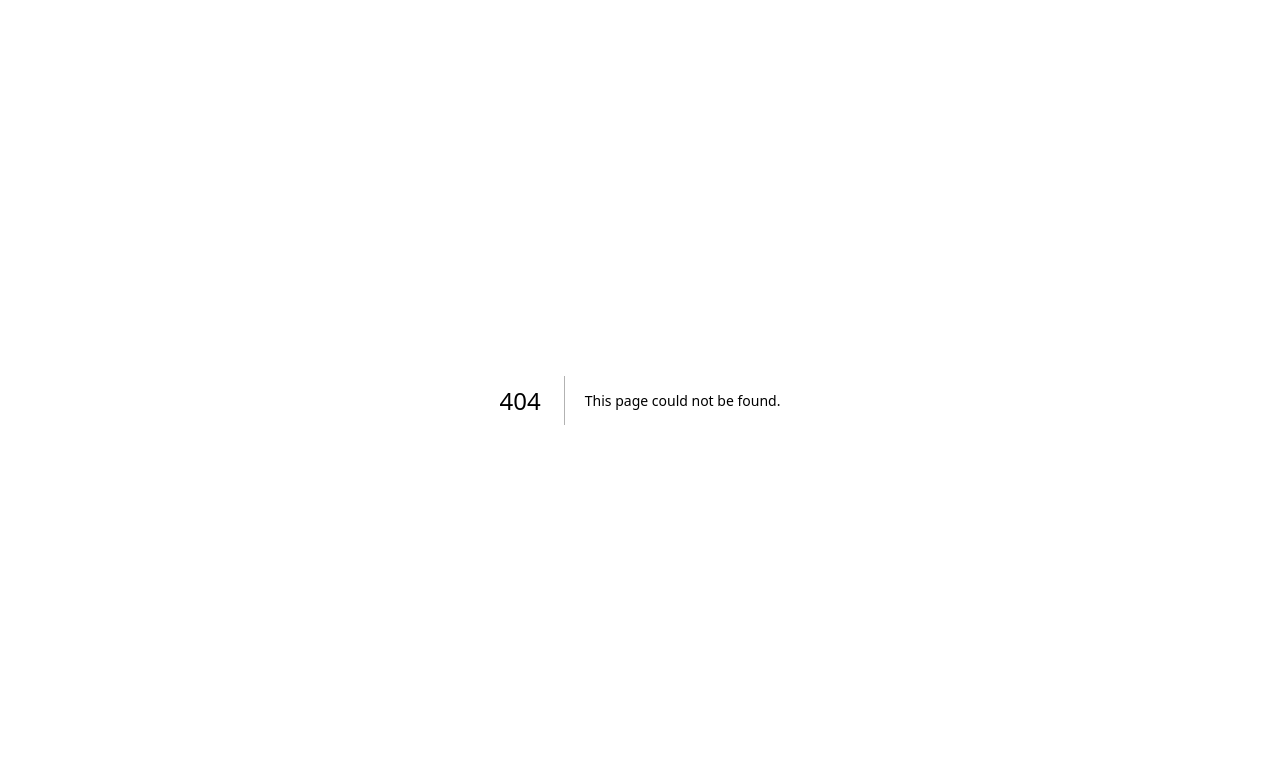
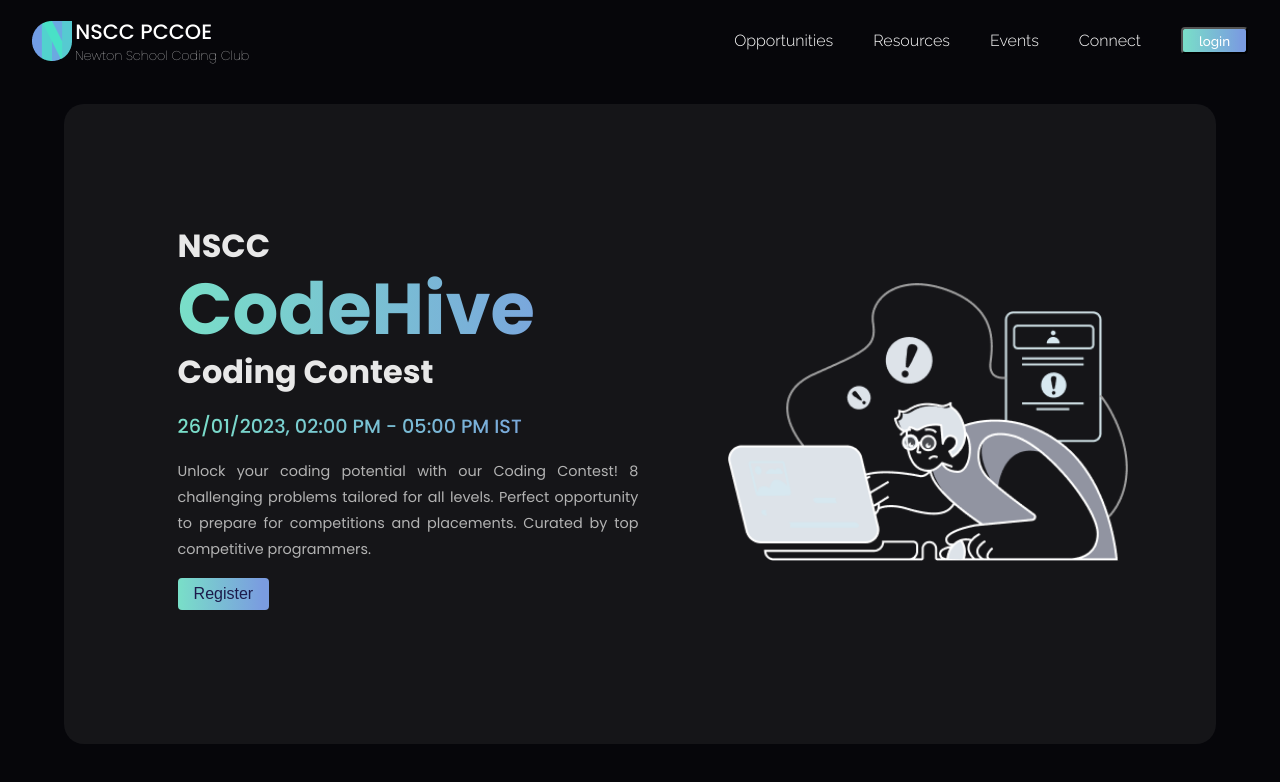
Before and after one commit to nsccpccoe/nscc-frontend, a Next.js app: page /event in a window 1280 px wide. Before the commit this address had no page. Shown: the top 782 px of the page. Built offline with nearby package versions, Linux system fonts and the light colour scheme.

Commit message:
NSCC Event page, event box, navbar

```diff
--- /dev/null
+++ b/Components/EventPage/EventBox.module.css
@@ -0,0 +1,26 @@
+.container {
+    margin-top: 3rem;
+  background: rgba(255, 255, 255, 0.06);
+  border-radius: 20px;
+  width: 90%;
+  height: 80%;
+  display: flex;
+
+}
+
+.content {
+    width: 50%;
+    display: flex;
+    justify-content: center;
+    align-items: center;
+}
+
+.img {
+    width: 25rem;
+    height: auto;
+}
+
+.img img {
+    width: 100%;
+    height: 100%;
+}
--- /dev/null
+++ b/Components/EventPage/EventBox.tsx
@@ -0,0 +1,21 @@
+import classes from "./EventBox.module.css";
+import eventImage from "../../public/event.png";
+import Image from "next/image";
+import LandingContent from "./LandingContent";
+
+function EventBox() {
+  return (
+    <div className={classes.container}>
+      <div className={classes.content}>
+        <LandingContent />
+      </div>
+      <div className={classes.content}>
+        <div className={classes.img}>
+          <Image src={eventImage} alt="Event image" />
+        </div>
+      </div>
+    </div>
+  );
+}
+
+export default EventBox;
--- /dev/null
+++ b/Components/EventPage/Landing.module.css
@@ -0,0 +1,8 @@
+.container {
+  position: relative;
+  height: 100vh;
+  width: 100%;
+  display: flex;
+  justify-content: center;
+  align-items: center;
+}
--- /dev/null
+++ b/Components/EventPage/Landing.tsx
@@ -0,0 +1,14 @@
+import Navbar from "../HomePage/Navbar";
+import EventBox from "./EventBox";
+import classes from "./Landing.module.css";
+
+function Landing() {
+  return (
+    <div className={classes.container}>
+      <Navbar />
+      <EventBox />
+    </div>
+  );
+}
+
+export default Landing;
--- /dev/null
+++ b/Components/EventPage/LandingContent.module.css
@@ -0,0 +1,66 @@
+.container {
+  margin-left: 7rem;
+  font-family: "Poppins";
+  width: 80%;
+}
+
+.clubHeading h3 {
+  color: rgba(255, 255, 255, 0.9);
+  font-size: 2rem;
+  line-height: 1rem;
+}
+
+.title h1 {
+  font-size: 4.5rem;
+  line-height: 110px;
+  background: linear-gradient(270deg, #7a9ce0 7.22%, #79dfc8 100%);
+  -webkit-background-clip: text;
+  -webkit-text-fill-color: transparent;
+  background-clip: text;
+  -webkit-text-fill-color: transparent;
+  /* text-fill-color: transparent; */
+}
+
+.college h3 {
+  display: initial;
+  font-weight: 300;
+  font-size: 1rem;
+  line-height: 1rem;
+  color: #d9d9d9;
+  border-bottom: 2px solid #d9d9d9;
+}
+
+.clubInfo h2 {
+  padding-top: 2rem;
+  font-weight: 500;
+  font-size: 1.2rem;
+  line-height: 30px;
+  background: linear-gradient(270deg, #7a9ce0 7.22%, #79dfc8 100%);
+  -webkit-background-clip: text;
+  -webkit-text-fill-color: transparent;
+  background-clip: text;
+}
+
+.clubInfo p {
+  padding-top: 1rem;
+  font-weight: 400;
+  font-size: 0.9rem;
+  line-height: 26px;
+  text-align: justify;
+
+  color: #b3b3b3;
+}
+
+.container button {
+  background: linear-gradient(270deg, #7a9ce0 7.22%, #79dfc8 100%);
+  border-radius: 4px;
+
+  font-weight: 500;
+  font-size: 1rem;
+  line-height: 1rem;
+  padding: 0.5rem 1rem;
+  border: none;
+  margin-top: 1rem;
+  cursor: pointer;
+  color: #1c1b4b;
+}
--- /dev/null
+++ b/Components/EventPage/LandingContent.tsx
@@ -0,0 +1,28 @@
+import classes from "./LandingContent.module.css";
+
+function LandingContent() {
+  return (
+    <div className={classes.container}>
+      <div className={classes.clubHeading}>
+        <h3>NSCC</h3>
+      </div>
+      <div className={classes.title}>
+        <h1>CodeHive</h1>
+      </div>
+      <div className={classes.clubHeading}>
+        <h3>Coding Contest</h3>
+      </div>
+      <div className={classes.clubInfo}>
+        <h2>26/01/2023, 02:00 PM - 05:00 PM IST</h2>
+        <p>
+          Unlock your coding potential with our Coding Contest! 8 challenging
+          problems tailored for all levels. Perfect opportunity to prepare for
+          competitions and placements. Curated by top competitive programmers.
+        </p>
+      </div>
+      <button>Register</button>
+    </div>
+  );
+}
+
+export default LandingContent;
--- a/Components/HomePage/Navbar.tsx
+++ b/Components/HomePage/Navbar.tsx
@@ -24,7 +24,7 @@ function Navbar() {
             <Link href="/">Resources</Link>
           </li>
           <li>
-            <Link href="/">Events</Link>
+            <Link href="/event">Events</Link>
           </li>
           <li>
             <Link href="/">Connect</Link>
--- /dev/null
+++ b/pages/event.tsx
@@ -0,0 +1,19 @@
+import Head from "next/head";
+import Script from "next/script";
+import Landing from "../Components/EventPage/Landing";
+
+function Event() {
+  return (
+    <>
+      <Head>
+        <title>NSCC PCCOE Event</title>
+        <meta name="description" content="Generated by create next app" />
+        <meta name="viewport" content="width=device-width, initial-scale=1" />
+        <link rel="icon" href="/favicon.ico" />
+      </Head>
+      <Landing />
+    </>
+  );
+}
+
+export default Event;
--- a/pages/index.tsx
+++ b/pages/index.tsx
@@ -1,13 +1,9 @@
 import Head from "next/head";
-import Image from "next/image";
 import About from "../Components/AboutNSCC/About";
 import ClubActivities from "../Components/ClubActivites/ClubActivities";
 import Footer from "../Components/Footer/Footer";
-// import { Inter } from '@next/font/google'
 
 import Landing from "../Components/HomePage/Landing";
-
-// const inter = Inter({ subsets: ['latin'] })
 
 export default function Home() {
   return (
```
Also changed, not shown: public/event.png (added).
